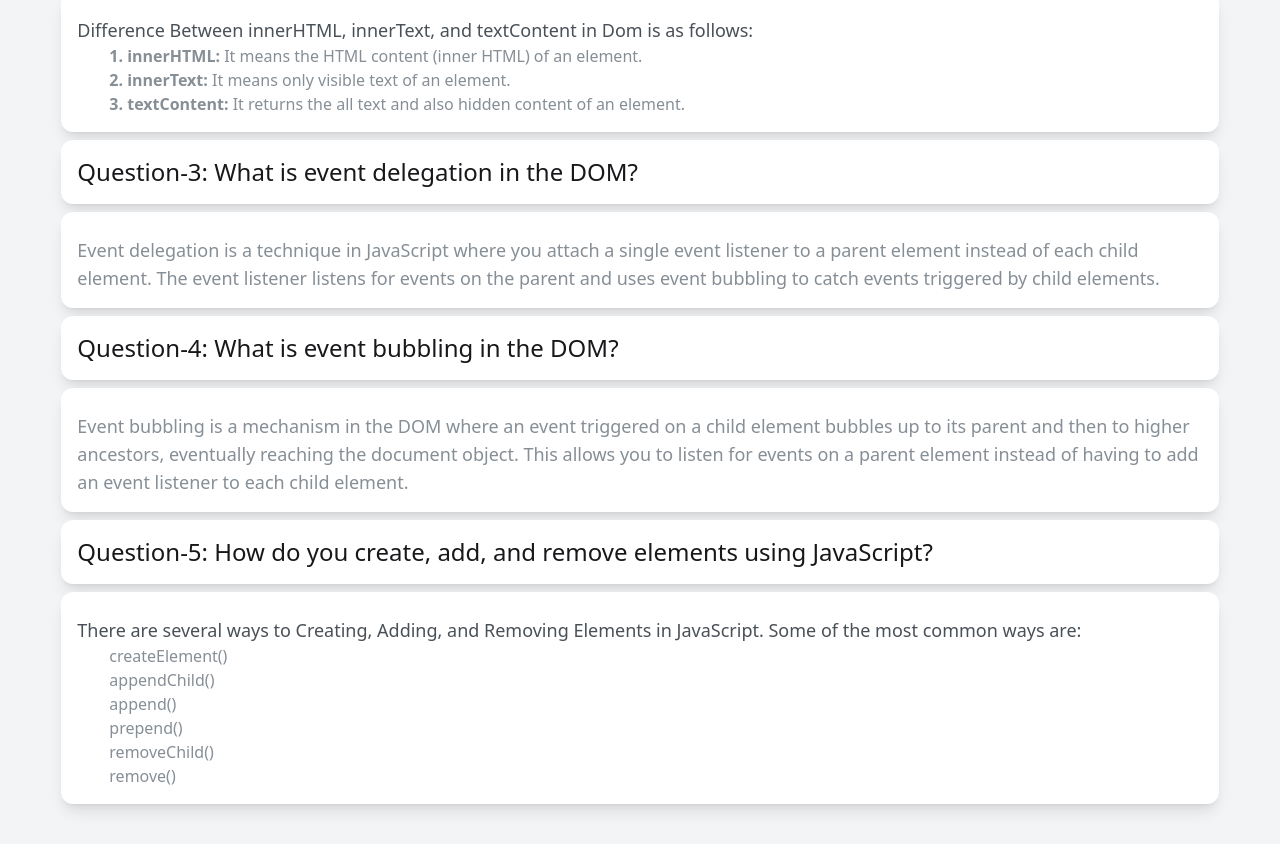
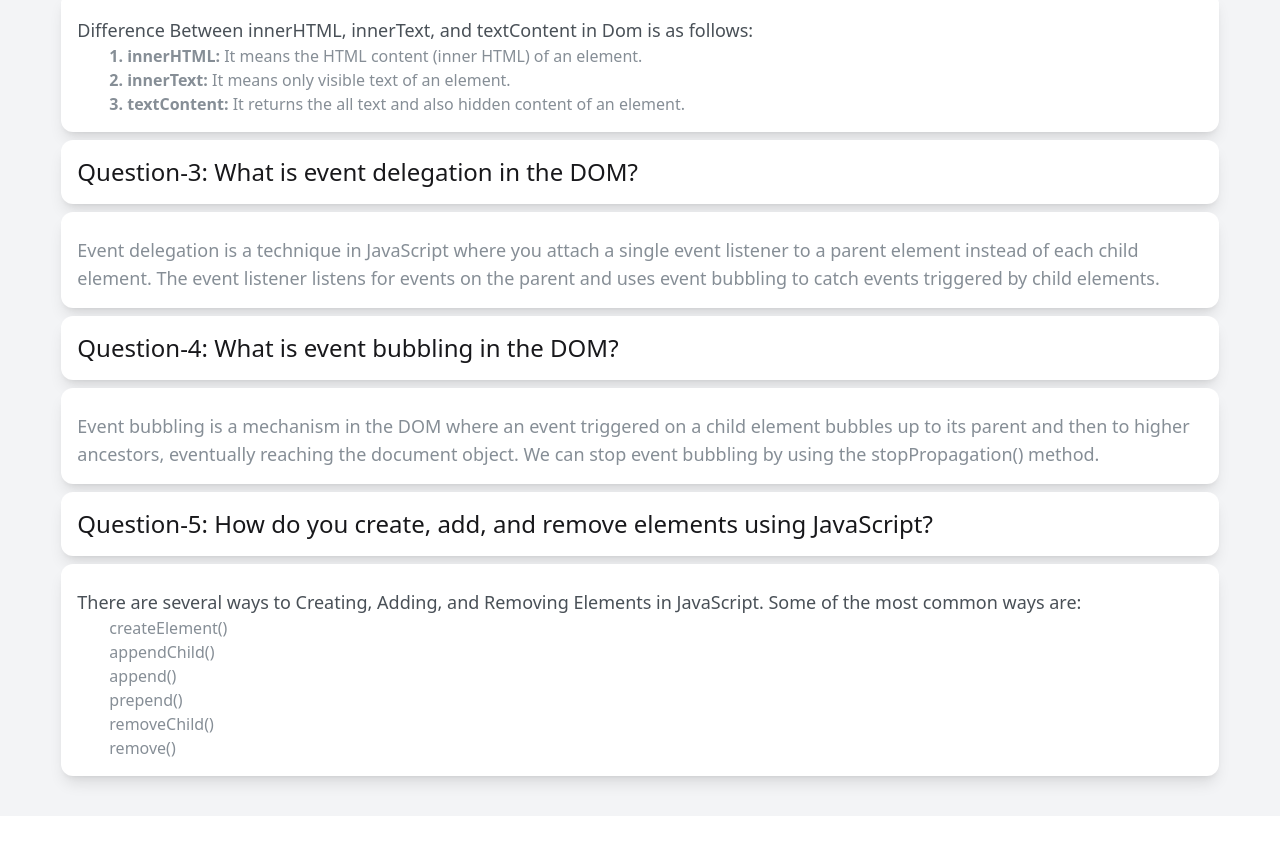
Before and after one commit to CodesWithRakib/B11-A5-DevBoard, a plain HTML site: page blog.html in a window 1280 px wide. Shown: the part 524-1368 px from the top of the page. After the commit the page ends 1340 px from the top, so only its background shows below. Drawn offline with nearby package versions, Linux system fonts and the light colour scheme.

Commit message:
Modify some ans answer

```diff
--- a/blog.html
+++ b/blog.html
@@ -113,9 +113,8 @@
             <p class="text-lg mt-2 text-[#868e96] font-medium">
               Event bubbling is a mechanism in the DOM where an event triggered
               on a child element bubbles up to its parent and then to higher
-              ancestors, eventually reaching the document object. This allows
-              you to listen for events on a parent element instead of having to
-              add an event listener to each child element.
+              ancestors, eventually reaching the document object. We can stop
+              event bubbling by using the stopPropagation() method.
             </p>
           </div>
         </div>
```
